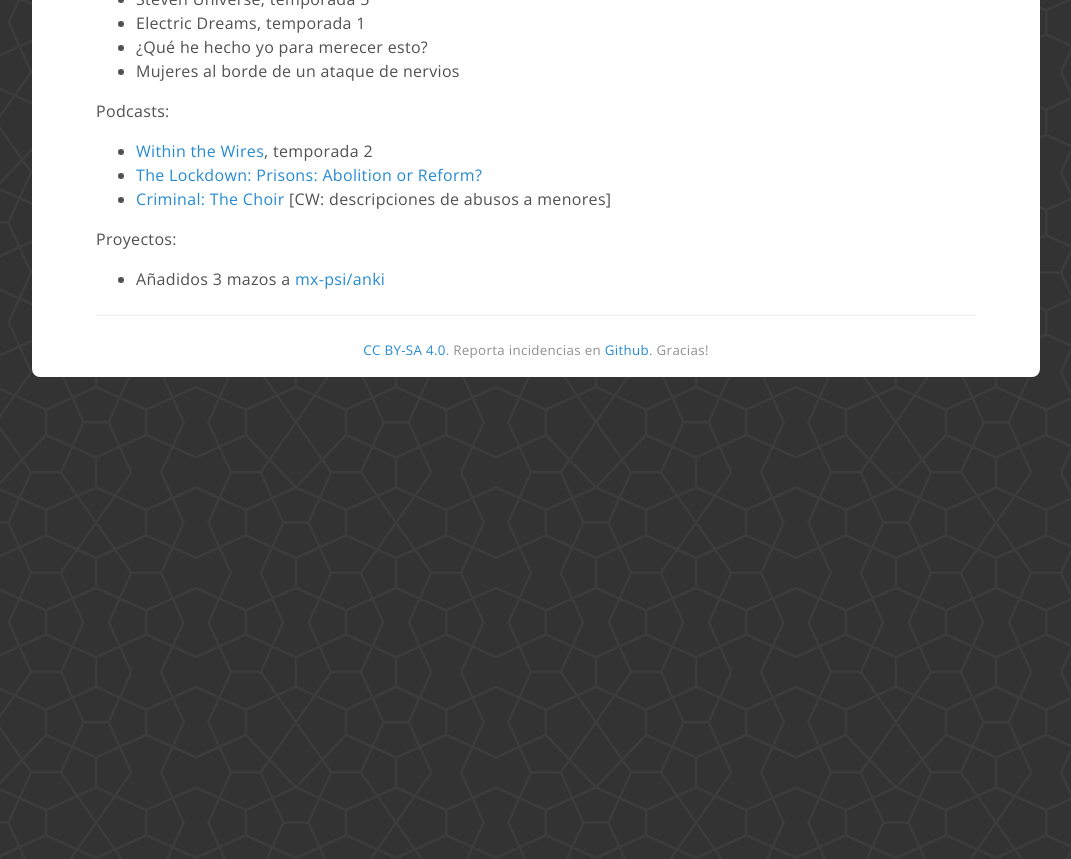
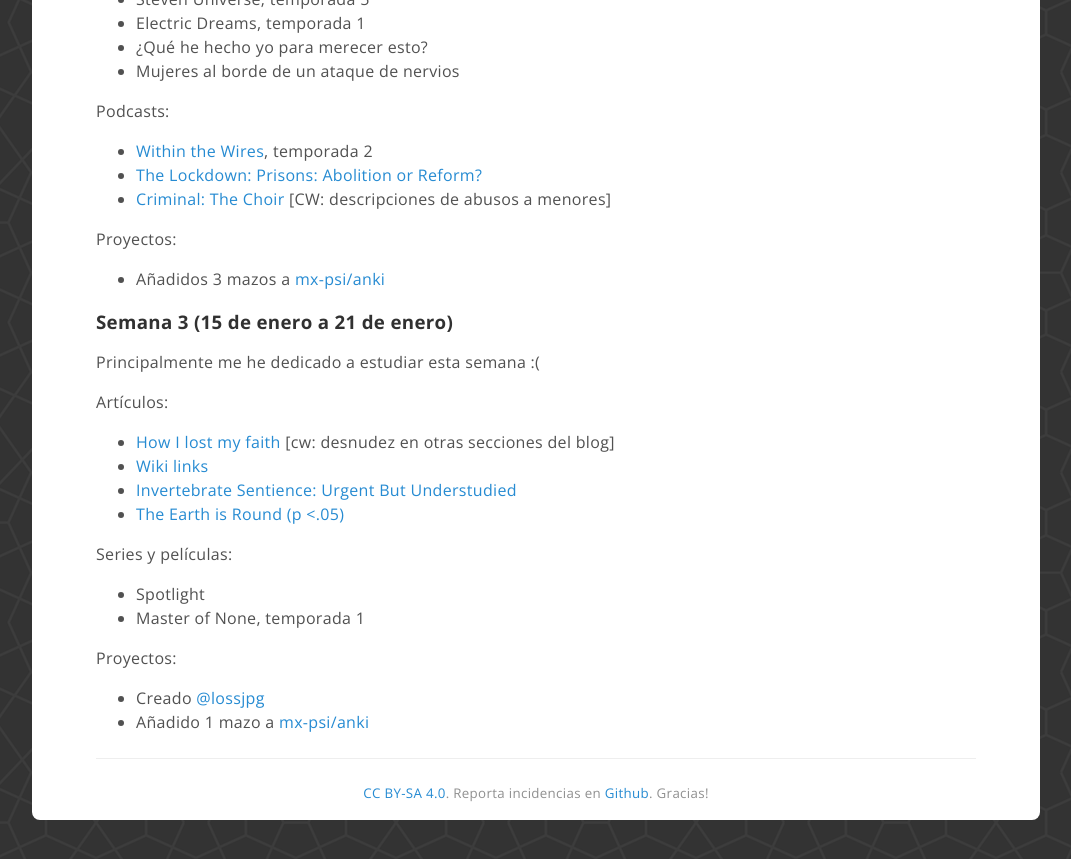
Before and after one commit to coDual/codual.github.io, a Jekyll site: the page built from log/2018.md, in a window 1280 px wide and 900 px high, scrolled down 878 px. Shown: the top 859 px of the window, without its empty margins (104-1175 px from the left). Built offline with Jekyll 4.4.1, drawn with Linux system fonts in a browser that asks for light colours; before the commit the page ends 1335 px from its top, so only the background shows below that.

Commit message:
Semana 3

```diff
--- a/log/2018.md
+++ b/log/2018.md
@@ -51,3 +51,24 @@ Podcasts:
 Proyectos:
 
 - Añadidos 3 mazos a [mx-psi/anki](https://github.com/mx-psi/anki)
+
+<h3 id="s3">Semana 3 (15 de enero a 21 de enero)</h3>
+
+Principalmente me he dedicado a estudiar esta semana :(
+
+Artículos:
+
+- [How I lost my faith](https://aellagirl.com/2017/04/24/how-i-lost-my-faith/) [cw: desnudez en otras secciones del blog]
+- [Wiki links](https://aellagirl.com/2016/09/03/wiki-links/)
+- [Invertebrate Sentience: Urgent But Understudied](https://was-research.org/blog/invertebrate-sentience-urgent-understudied)
+- [The Earth is Round (p <.05)](https://www.ics.uci.edu/~sternh/courses/210/cohen94_pval.pdf)
+
+Series y películas:
+
+- Spotlight
+- Master of None, temporada 1
+
+Proyectos:
+
+- Creado [@lossjpg](https://t.me/lossjpg)
+- Añadido 1 mazo a [mx-psi/anki](https://github.com/mx-psi/anki)
```
